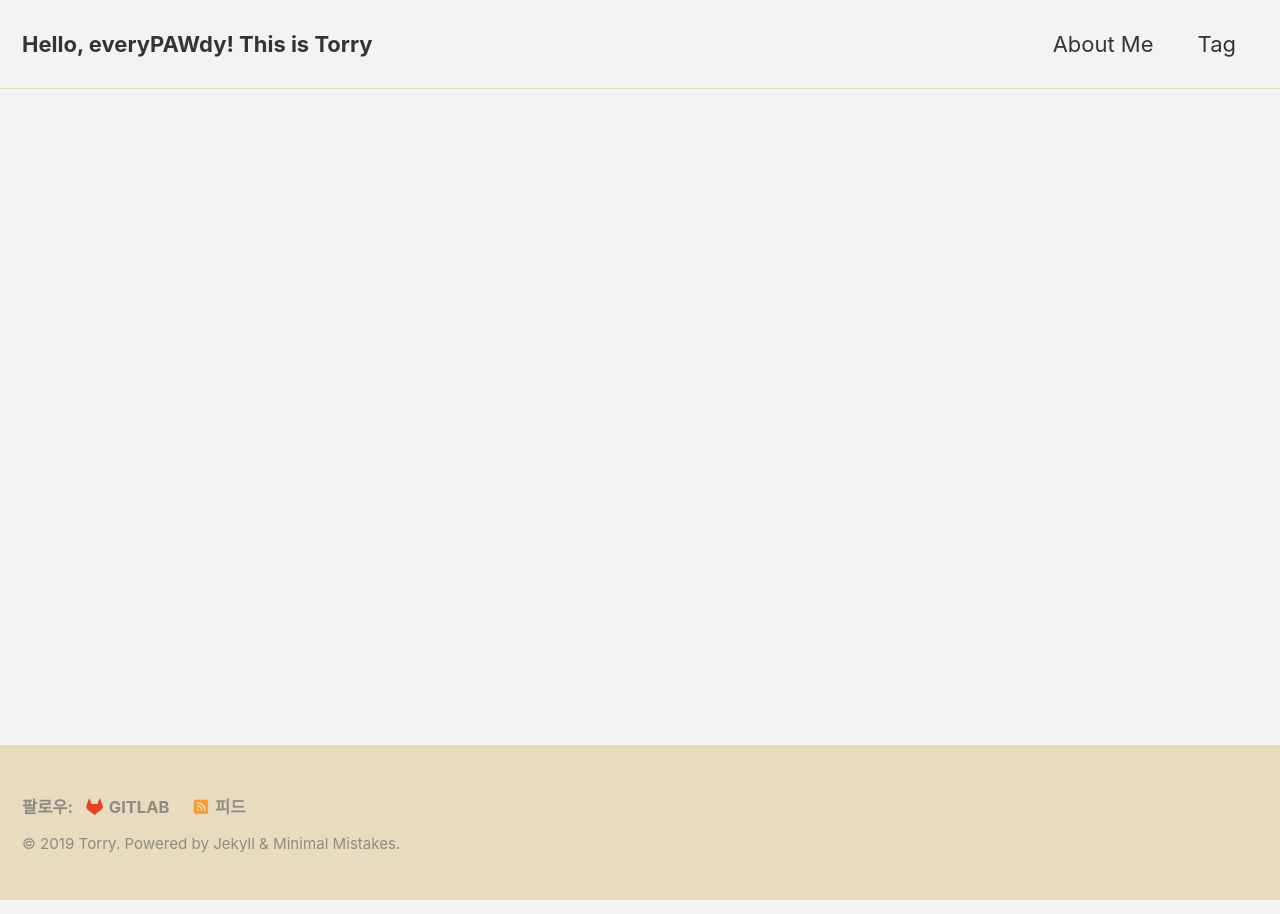
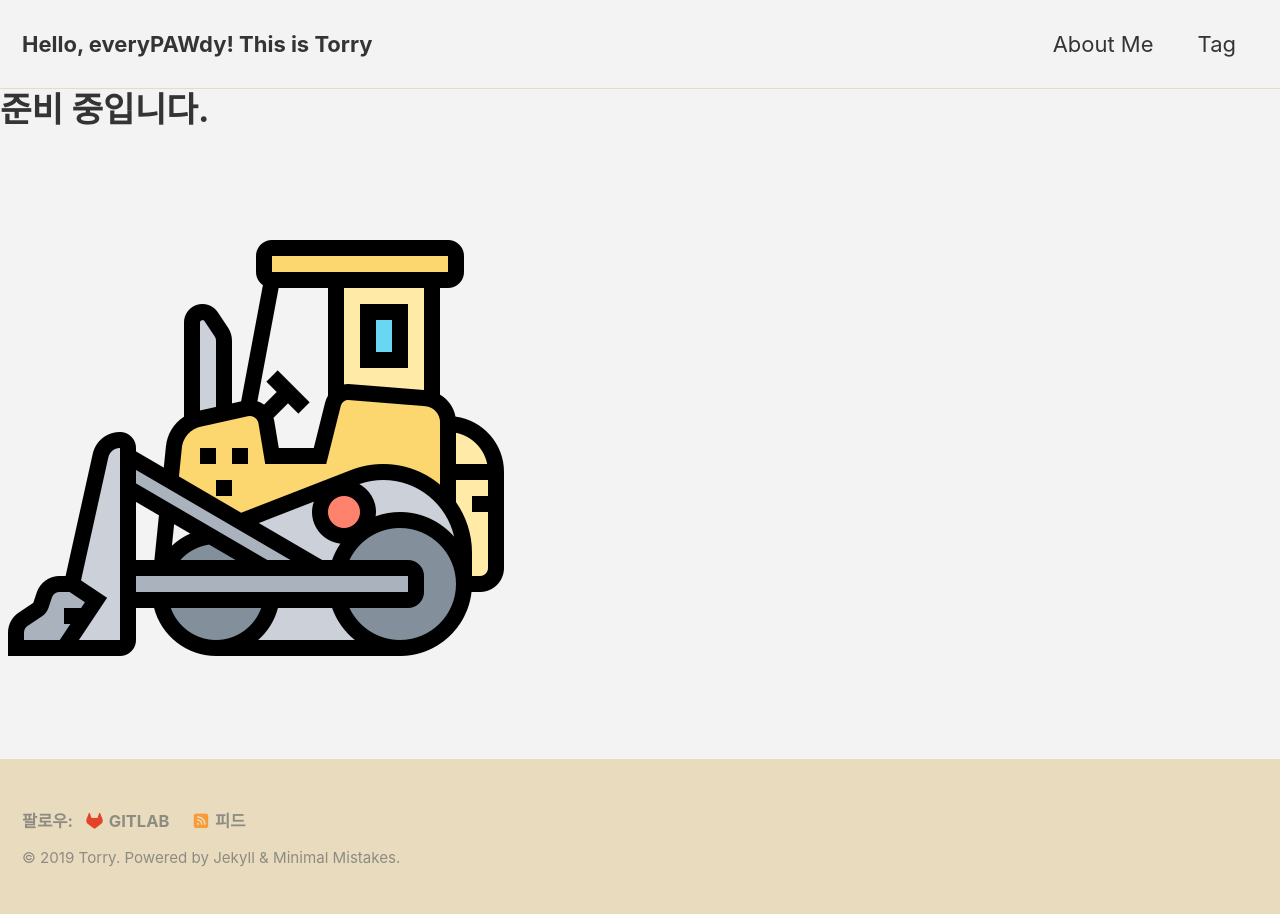
Before and after one commit to TorryTheMaltese/TorryTheMaltese.github.io, a Jekyll site: the page built from _pages/portfolio.md, in a window 1280 px wide. Built offline with Jekyll 4.4.1, drawn with Linux system fonts in a browser that asks for light colours; cached includes are drawn as plain includes; nearby versions of some CDN libraries; our own code applies the rules of GitHub Pages for plain Markdown files.

Commit message:
Plz wait

```diff
--- a/_pages/portfolio.md
+++ b/_pages/portfolio.md
@@ -7,3 +7,5 @@ tags:
 classes: wide
 permalink: /portfolio/
 ---
+# 준비 중입니다.
+[![준비 중입니다](/images/under-construction.png)](https://torrythemaltese.github.io/)
```
Also changed, not shown: images/under-construction.png (added).
